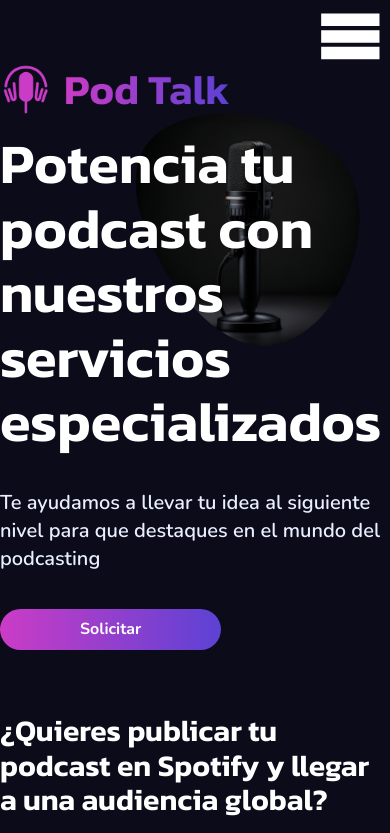
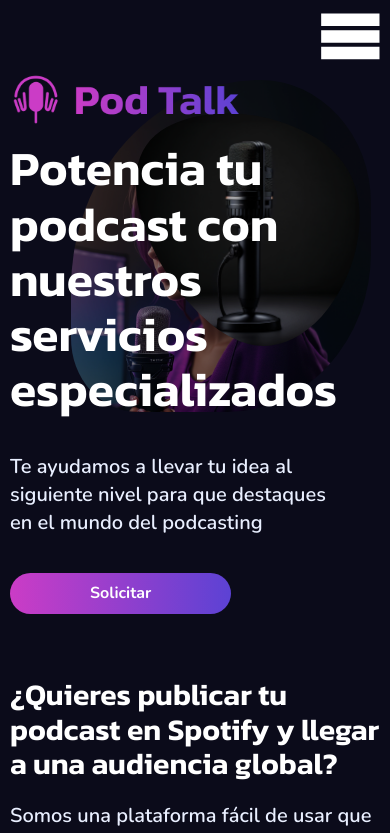
Before and after one commit to metalpoch/podcast-t2, a React (Vite) app in the folder client/: page / in a window 390 px wide. Shown: the top 833 px of the page. Built offline with nearby package versions, Linux system fonts and the light colour scheme; no server answers.

Commit message:
style(Hero): 🎨 now it is responsive

```diff
--- a/client/src/components/Hero.module.css
+++ b/client/src/components/Hero.module.css
@@ -39,7 +39,6 @@
 
 .image {
   width: 80%;
-	/* border-radius: 85% 50% 65% 30%; */
 }
 
 .btn {
@@ -59,17 +58,23 @@
 }
 
 @media (max-width: 900px) {
-	.flex {
-		display: block;
-		/* flex-direction: column; */
+  .mask {
+    -webkit-mask-image: initial;
+    mask-image: initial;
+    -webkit-mask-repeat: initial;
+    mask-repeat: initial;
+    -webkit-mask-position: initial;
+    mask-position: initial;
+    -webkit-mask-size: initial;
+    mask-size: initial;
   }
   .image {
     position: absolute;
     top: 5em;
-		left: 25%;
+    right: 5%;
     width: 300px;
     border-radius: 85% 50% 65% 30%;
-		filter: brightness(85%);
+    filter: brightness(50%);
     z-index: -1;
   }
 }
--- a/client/src/index.css
+++ b/client/src/index.css
@@ -124,3 +124,12 @@ p {
 ::-webkit-scrollbar-thumb:hover {
   background: var(--clr-lightest);
 }
+
+@media (max-width: 900px) {
+  body {
+    padding: 10px;
+  }
+  h1 {
+    font-size: 3rem;
+  }
+}
```
Lines whose indentation alone changed are shown as unchanged.
